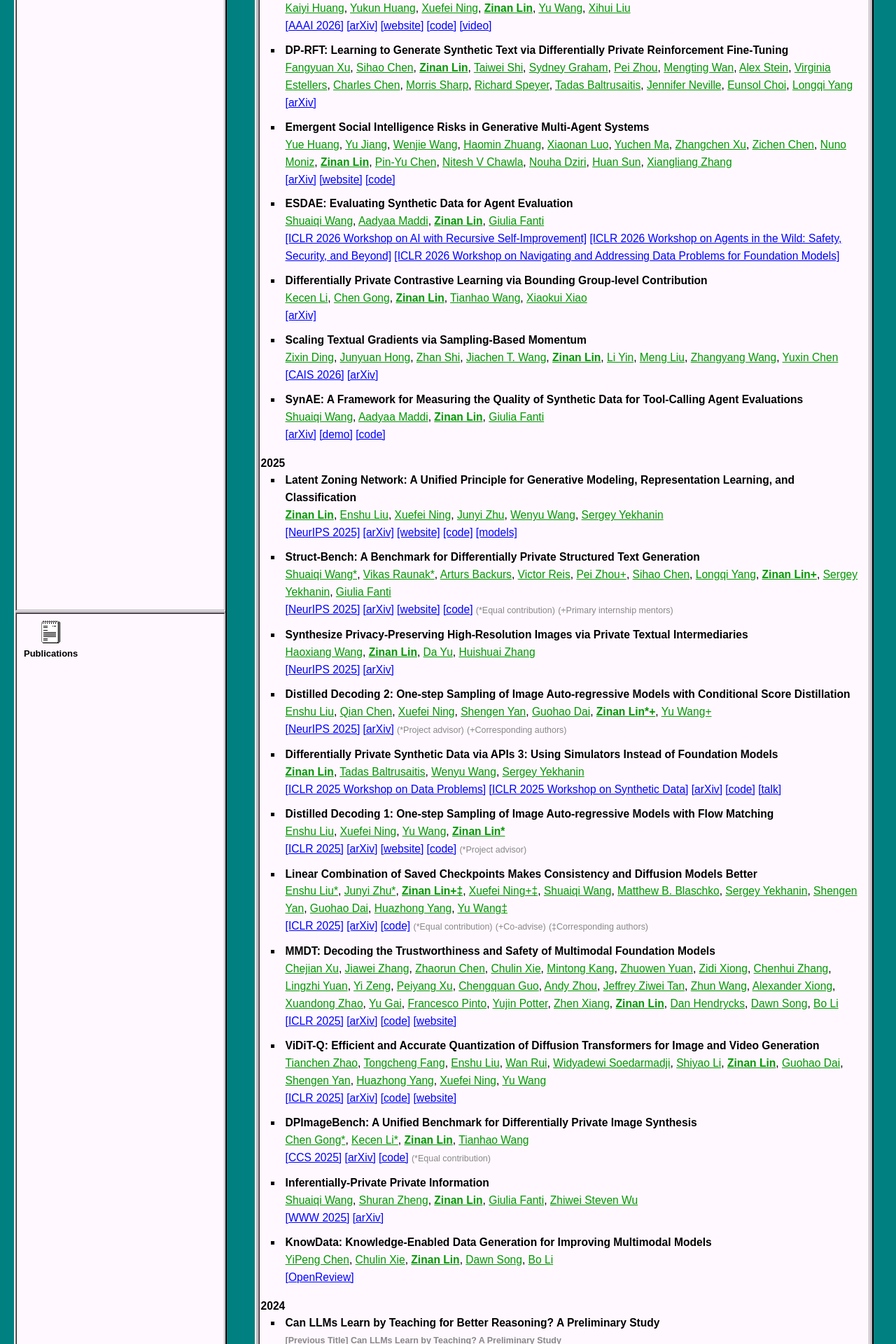
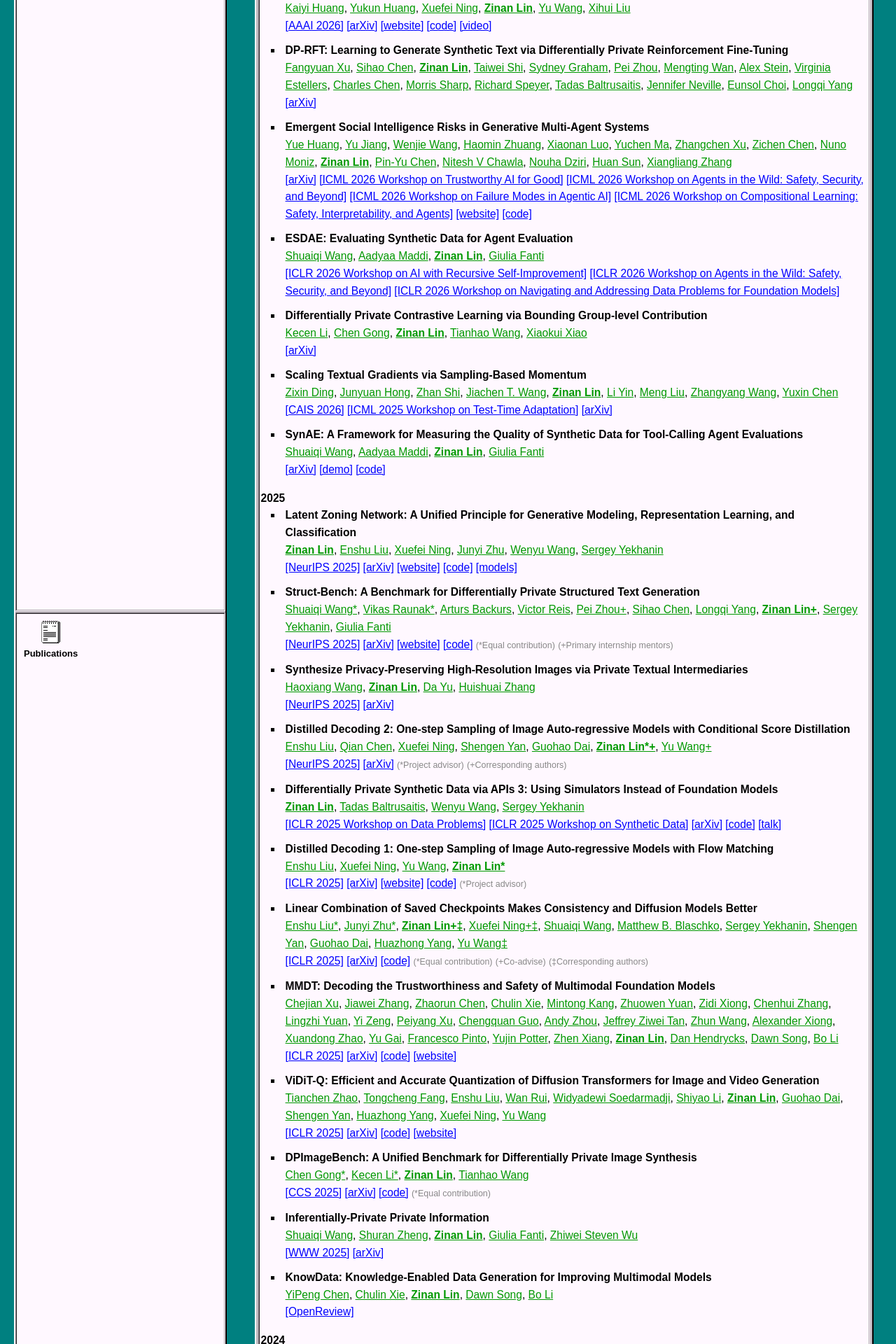
Before and after one commit to fjxmlzn/fjxmlzn.github.io, a Jekyll site: the page built from _publications/publications.html, in a window 1280 px wide. Shown: the part 1174-3094 px from the top of the page at 70% size. Built offline with Jekyll 4.4.1, drawn with Linux system fonts in a browser that asks for light colours; comment, search, counter and statistics services are not loaded; some of the changed text lies outside the part shown.

Commit message:
Update publication workshop links

```diff
--- a/_publications/publications.html
+++ b/_publications/publications.html
@@ -352,6 +352,18 @@
             <a href="https://arxiv.org/abs/2603.27771" target="_blank">[arXiv]</a>
         </span>
         <span class='publication_journal'>
+            <a href="https://openreview.net/forum?id=FrEDfW61dM" target="_blank">[ICML 2026 Workshop on Trustworthy AI for Good]</a>
+        </span>
+        <span class='publication_journal'>
+            <a href="https://openreview.net/forum?id=z7znwSYpEC" target="_blank">[ICML 2026 Workshop on Agents in the Wild: Safety, Security, and Beyond]</a>
+        </span>
+        <span class='publication_journal'>
+            <a href="https://openreview.net/forum?id=WhdE9g3UhT" target="_blank">[ICML 2026 Workshop on Failure Modes in Agentic AI]</a>
+        </span>
+        <span class='publication_journal'>
+            <a href="https://openreview.net/forum?id=Jg9BGDTsxt" target="_blank">[ICML 2026 Workshop on Compositional Learning: Safety, Interpretability, and Agents]</a>
+        </span>
+        <span class='publication_journal'>
             <a href="https://howiehwong.github.io/blogs/MAS_risk.html" target="_blank">[website]</a>
         </span>
         <span class='publication_journal'>
@@ -404,6 +416,9 @@
         </span>
         <span class='publication_journal'>
             <a href="https://www.caisconf.org/program/2026/papers/scaling-textual-gradients-via-sampling-based-momentum/" target="_blank">[CAIS 2026]</a>
+        </span>
+        <span class='publication_journal'>
+            <a href="https://openreview.net/forum?id=Hd8KbY52FF" target="_blank">[ICML 2025 Workshop on Test-Time Adaptation]</a>
         </span>
         <span class='publication_journal'>
             <a href="https://arxiv.org/abs/2506.00400" target="_blank">[arXiv]</a>
```
